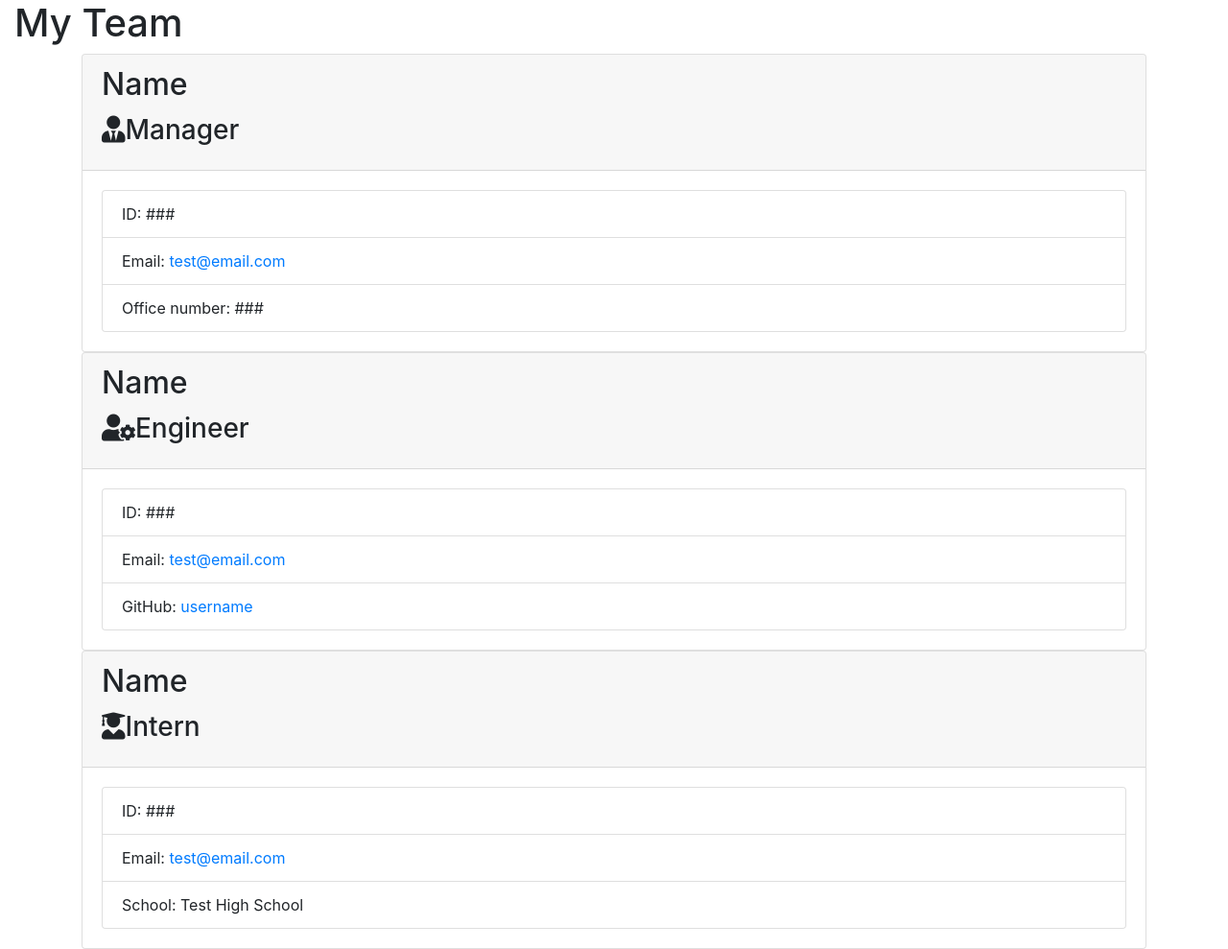
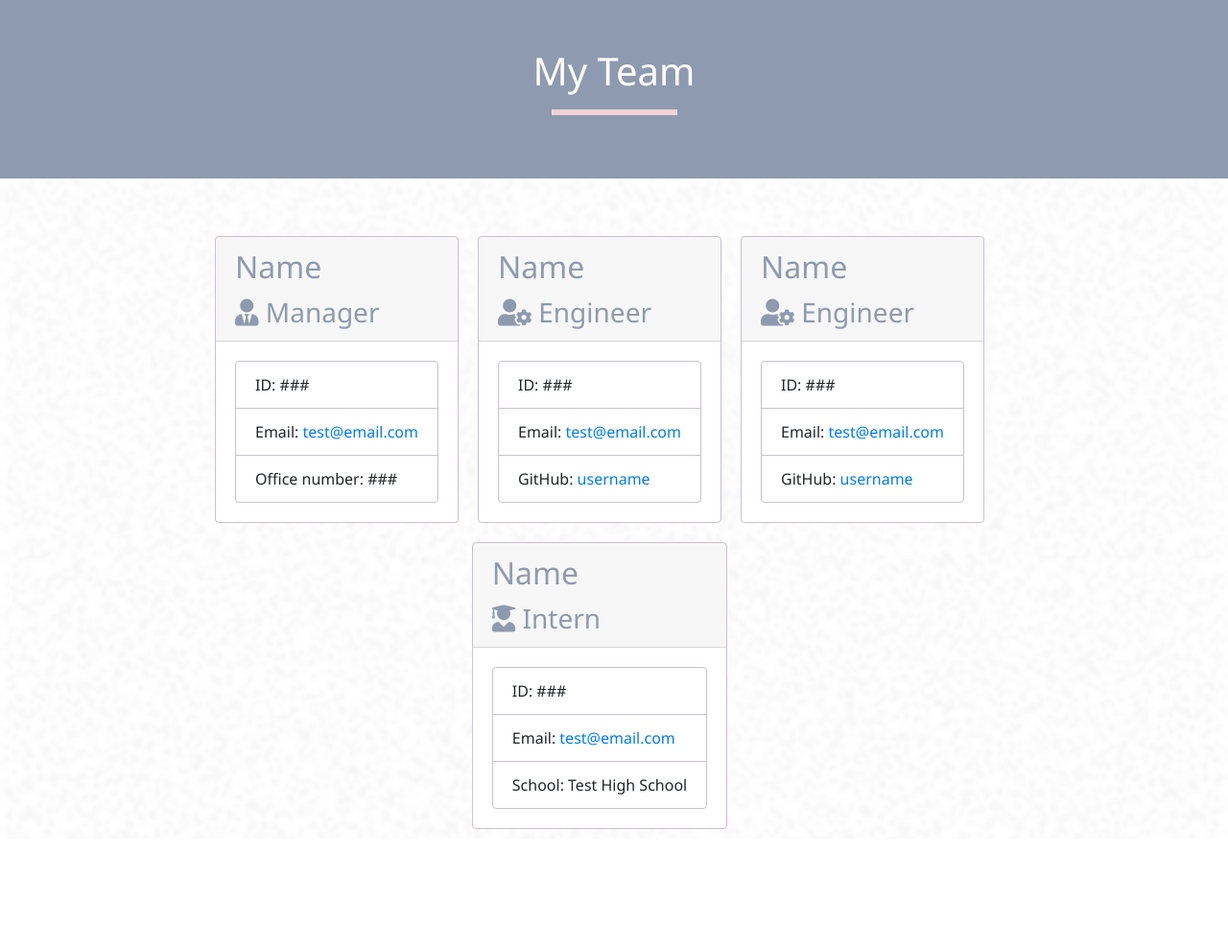
Before and after one commit to HannahSones/TeamProfileGenerator, a plain HTML site: page Output/team.html in a window 1280 px wide. Shown: the whole page at 96% size. After the commit the page ends 874 px from the top, so only its background shows below. Drawn offline with nearby package versions, Linux system fonts and the light colour scheme.

Commit message:
CSS styling applied to HTML output

```diff
--- a/Output/style.css
+++ b/Output/style.css
@@ -0,0 +1,59 @@
+/* Main styling */
+
+html {
+    height: 100%;
+}
+
+body {
+    font-family: 'Segoe UI', Tahoma, Geneva, Verdana, sans-serif;
+    display: flex;
+    flex-wrap: wrap;
+}
+
+.backgroundPattern {
+    background: url("backgroundPattern.png");
+    background-repeat: no-repeat;
+    background-size: cover;
+}
+
+/* Header styling */
+
+.teamHeader {
+    padding-top: 50px;
+    padding-bottom: 50px;
+    background-color: #8E9AAF;
+    color: white;
+    text-align: center;
+}
+
+hr {
+    border: solid;
+    width: 10%;
+    color: #EFD3D7;
+}
+
+/* Employee styling */
+
+.employeeBlock {
+    padding-top: 50px;
+    display: flex;
+    justify-content: center;
+}
+
+.employeeCard {
+    margin: 10px 10px 10px 10px;
+    border: 1px solid #CBC0D3;
+}
+
+
+.list-group-item {
+    border: 1px solid #CBC0D3;
+}
+
+.card-title {
+    color: #8E9AAF;
+}
+
+.card-text {
+    color: #8E9AAF;
+}
--- a/Output/team.html
+++ b/Output/team.html
@@ -16,22 +16,23 @@
 
 </head>
 
-<body>
+<body class="backgroundPattern">
+
     <div class="container-fluid">
-        <div class="row">
+        <div class="row teamHeader">
             <div class="col-md-12">
                 <h1>My Team</h1>
+                <hr />
             </div>
         </div>
     </div>
 
     <div class="container">
-        <div class="row">
-            <div class="col-md-12">
-                <div class="card">
+        <div class="row col-md-12 employeeBlock">
+            <div class="card employeeCard">
                 <div class="card-header">
                     <h2 class="card-title">Name</h2>
-                        <h3 class="card-title"><i class="fas fa-user-tie"></i>Manager</h3>
+                    <h3 class="card-text"><i class="fas fa-user-tie"></i> Manager</h3>
                 </div>
                 <div class="card-body">
                     <ul class="list-group">
@@ -41,23 +42,38 @@
                     </ul>
                 </div>
             </div>
-                <div class="card">
+            <div class="card employeeCard">
                 <div class="card-header">
                     <h2 class="card-title">Name</h2>
-                        <h3 class="card-title"><i class="fas fa-user-cog"></i>Engineer</h3>
+                    <h3 class="card-text"><i class="fas fa-user-cog"></i> Engineer</h3>
                 </div>
                 <div class="card-body">
                     <ul class="list-group">
                         <li class="list-group-item">ID: ###</li>
                         <li class="list-group-item">Email: <a href="#">test@email.com</a></li>
-                            <li class="list-group-item">GitHub: <a href="https://github.com/" target="_blank">username</a></li>
+                        <li class="list-group-item">GitHub: <a href="https://github.com/" target="_blank">username</a>
+                        </li>
                     </ul>
                 </div>
             </div>
-                <div class="card employee-card">
+            <div class="card employeeCard">
                 <div class="card-header">
                     <h2 class="card-title">Name</h2>
-                        <h3 class="card-title"><i class="fas fa-user-graduate"></i>Intern</h3>
+                    <h3 class="card-text"><i class="fas fa-user-cog"></i> Engineer</h3>
+                </div>
+                <div class="card-body">
+                    <ul class="list-group">
+                        <li class="list-group-item">ID: ###</li>
+                        <li class="list-group-item">Email: <a href="#">test@email.com</a></li>
+                        <li class="list-group-item">GitHub: <a href="https://github.com/" target="_blank">username</a>
+                        </li>
+                    </ul>
+                </div>
+            </div>
+            <div class="card employeeCard">
+                <div class="card-header">
+                    <h2 class="card-title">Name</h2>
+                    <h3 class="card-text"><i class="fas fa-user-graduate"></i> Intern</h3>
                 </div>
                 <div class="card-body">
                     <ul class="list-group">
@@ -70,7 +86,7 @@
 
         </div>
     </div>
-    </div>
+
 </body>
 
 </html>
```
Also changed, not shown: Output/backgroundPattern.png (added). Lines whose indentation alone changed are shown as unchanged.
